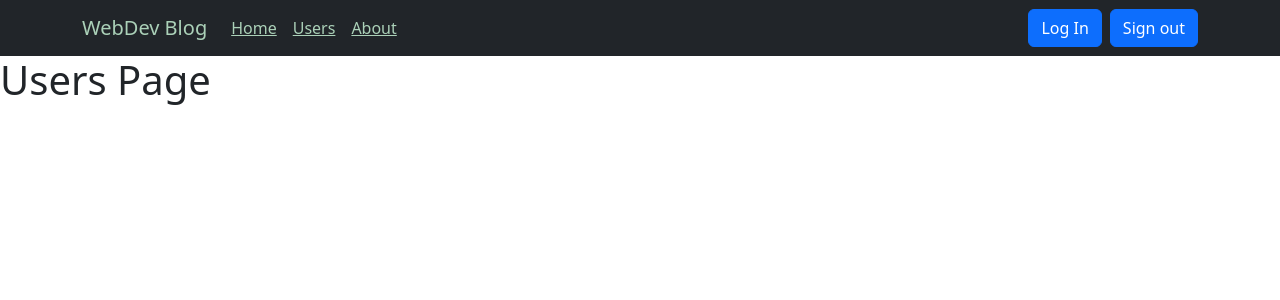
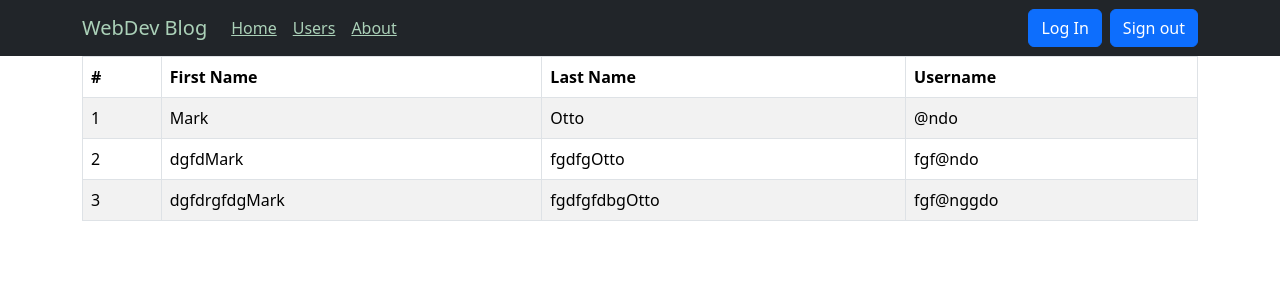
Before and after one commit to xSemuel/site_on_bootstrap, a React (Create React App) app: page /users in a window 1280 px wide. Shown: the top 300 px of the page. Built offline with nearby package versions, Linux system fonts and the light colour scheme.

Commit message:
feat: ended create Users component

```diff
--- a/src/components/Users.js
+++ b/src/components/Users.js
@@ -1,7 +1,38 @@
+import { Table, Container } from 'react-bootstrap';
+
 export function Users() {
     return (
-        <>
-            <h1>Users Page</h1>
-        </>
+        <Container>
+           <Table striped bordered hover>
+                <thead>
+                    <tr>
+                        <th>#</th>
+                        <th>First Name</th>
+                        <th>Last Name</th>
+                        <th>Username</th>
+                    </tr>
+                </thead>
+                <tbody>
+                    <tr>
+                        <td>1</td>
+                        <td>Mark</td>
+                        <td>Otto</td>
+                        <td>@ndo</td>
+                    </tr>
+                    <tr>
+                        <td>2</td>
+                        <td>dgfdMark</td>
+                        <td>fgdfgOtto</td>
+                        <td>fgf@ndo</td>
+                    </tr>
+                    <tr>
+                        <td>3</td>
+                        <td>dgfdrgfdgMark</td>
+                        <td>fgdfgfdbgOtto</td>
+                        <td>fgf@nggdo</td>
+                    </tr>
+                </tbody>
+            </Table>
+        </Container>
     );
 }
```
